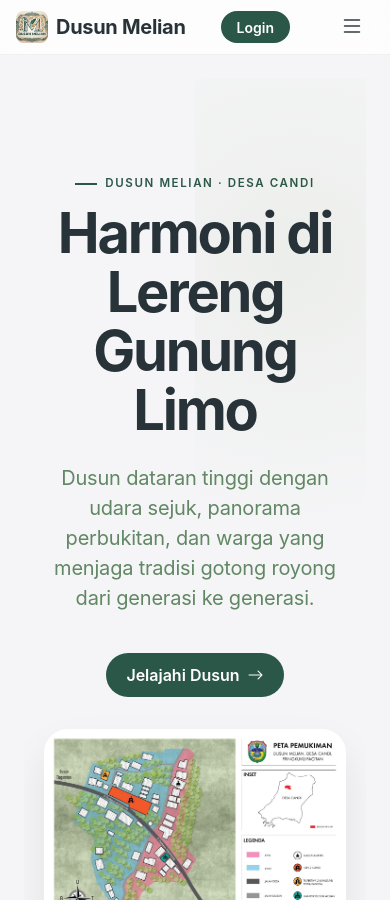
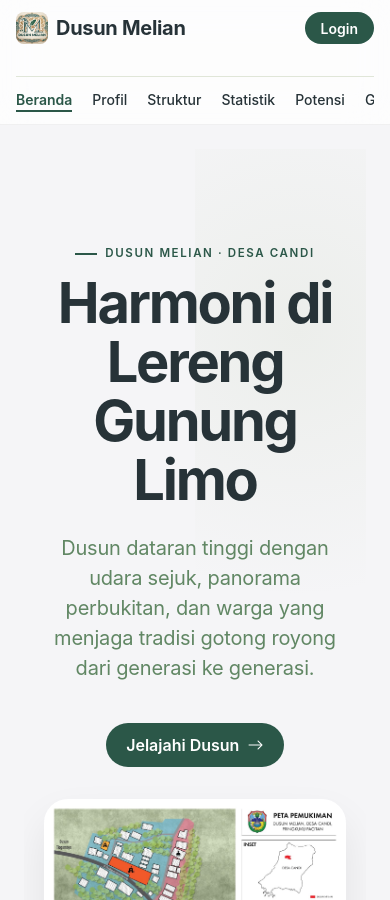
Before and after one commit to Noiro-0/Melian-Happy, a Jekyll site: the page built from index.html, in a window 390 px wide and 900 px high. Built offline with Jekyll 4.4.1, drawn with Linux system fonts in a browser that asks for light colours; nearby versions of some CDN libraries.

Commit message:
fix : design

```diff
--- a/_includes/nav.html
+++ b/_includes/nav.html
@@ -7,10 +7,6 @@
         <small>Desa {{ site.dusun.desa }} &middot; {{ site.dusun.kabupaten }}</small>
       </span>
     </a>
-
-    <button class="nav-toggle" id="navToggle" aria-label="Buka menu" aria-expanded="false" aria-controls="navLinks">
-      <i class="bi bi-list"></i>
-    </button>
 
     <div class="nav-links" id="navLinks">
       <a href="{{ '/' | relative_url }}" class="{% if page.url == '/' or page.url == '/index.html' %}is-active{% endif %}">Beranda</a>
@@ -29,31 +25,9 @@
 
 <script>
   (function () {
-    var toggle = document.getElementById('navToggle');
-    var links = document.getElementById('navLinks');
-    if (!toggle || !links) return;
-    toggle.addEventListener('click', function () {
-      var isOpen = links.classList.toggle('is-open');
-      toggle.setAttribute('aria-expanded', isOpen ? 'true' : 'false');
-      toggle.innerHTML = isOpen ? '<i class="bi bi-x-lg"></i>' : '<i class="bi bi-list"></i>';
-      document.body.style.overflow = isOpen ? 'hidden' : ''; // Prevent scroll behind overlay
-    });
-
-    // Close menu when a link is clicked
-    var navAnchors = links.querySelectorAll('a');
-    navAnchors.forEach(function (anchor) {
-      anchor.addEventListener('click', function () {
-        if (links.classList.contains('is-open')) {
-          links.classList.remove('is-open');
-          toggle.setAttribute('aria-expanded', 'false');
-          toggle.innerHTML = '<i class="bi bi-list"></i>';
-          document.body.style.overflow = '';
-        }
-      });
-    });
-
     // Navbar scroll effect
     var nav = document.getElementById('mainNav');
+    if (!nav) return;
     window.addEventListener('scroll', function () {
       if (window.scrollY > 20) {
         nav.classList.add('scrolled');
--- a/assets/css/style.css
+++ b/assets/css/style.css
@@ -405,6 +405,12 @@ p {
 }
 
 @media (max-width: 920px) {
+  .navbar-inner {
+    flex-wrap: wrap;
+    height: auto;
+    padding: 0.75rem 1rem 0;
+  }
+
   .nav-brand {
     order: 1;
   }
@@ -412,63 +418,62 @@ p {
   .nav-cta {
     order: 2;
     margin-left: auto;
-    margin-right: 1rem;
   }
 
   .nav-toggle {
+    display: none;
+  }
+
+  .nav-links {
     order: 3;
-    display: inline-flex;
-  }
-
-  .navbar-inner {
-    height: 54px;
-    padding: 0 1rem;
-  }
-
-  .nav-links {
-    position: fixed;
-    top: 54px; /* Just below the navbar */
-    left: 0;
-    right: 0;
-    height: calc(100vh - 54px);
-    background: rgba(245, 245, 247, 0.95);
-    backdrop-filter: blur(20px) saturate(180%);
-    -webkit-backdrop-filter: blur(20px) saturate(180%);
-    flex-direction: column;
-    justify-content: flex-start;
-    align-items: flex-start;
-    padding: 2rem 1.5rem;
-    gap: 1.5rem;
-    visibility: hidden;
-    opacity: 0;
-    transform: translateY(-10px);
-    transition: opacity 0.3s cubic-bezier(0.2, 0, 0, 1), transform 0.3s cubic-bezier(0.2, 0, 0, 1), visibility 0.3s;
-    overflow-y: auto;
-  }
-
-  .nav-links.is-open {
+    width: 100%;
+    flex-direction: row;
+    overflow-x: auto;
+    overflow-y: hidden;
+    -webkit-overflow-scrolling: touch;
+    scrollbar-width: none;
+    gap: 1.25rem;
+    padding: 0.75rem 0;
+    margin-top: 0.5rem;
+    border-top: 1px solid var(--md-sys-color-outline-variant);
+
+    /* Reset overlay styles */
+    position: static;
+    height: auto;
+    background: transparent;
+    backdrop-filter: none;
+    -webkit-backdrop-filter: none;
     visibility: visible;
     opacity: 1;
-    transform: translateY(0);
+    transform: none;
+  }
+
+  .nav-links::-webkit-scrollbar {
+    display: none;
+  }
+
+  .nav-links.is-open {
+    /* No longer used */
   }
 
   .nav-links a {
-    width: 100%;
-    font-size: 1.75rem; /* Large HIG typography for mobile menu */
-    font-weight: 700;
-    color: var(--md-sys-color-on-background);
+    width: auto;
+    font-size: 0.875rem;
+    font-weight: 500;
+    color: var(--md-sys-color-on-surface);
     padding: 0;
-    border-bottom: none;
-    letter-spacing: -0.02em;
-    transition: opacity 0.2s;
+    letter-spacing: 0;
+    white-space: nowrap;
+    border-bottom: 2px solid transparent; /* for active state indicator */
   }
 
   .nav-links a:active {
-    opacity: 0.5;
+    opacity: 1;
   }
 
   .nav-links a.is-active {
     color: var(--md-sys-color-primary);
+    border-bottom-color: var(--md-sys-color-primary);
   }
 }
 
```
